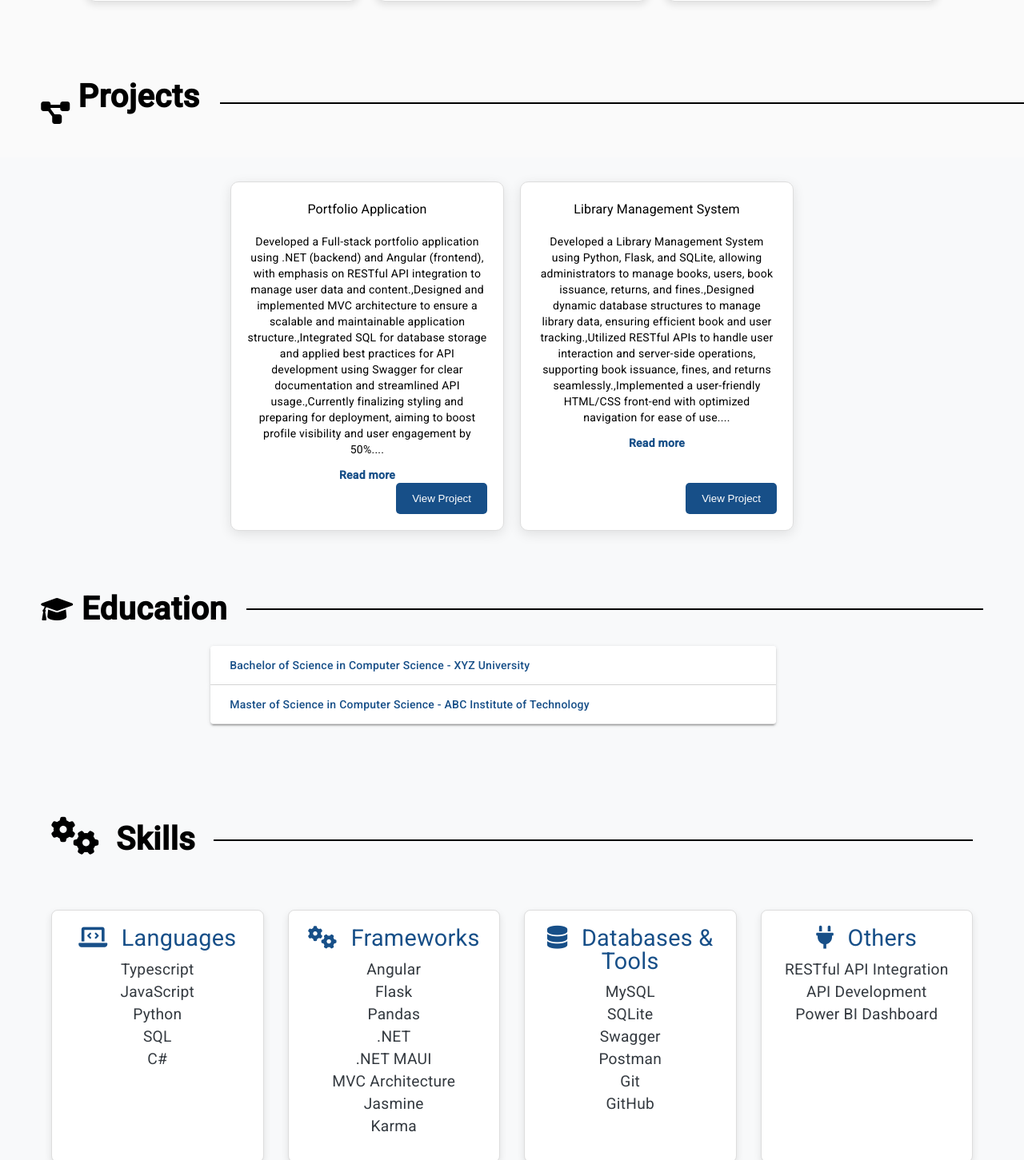
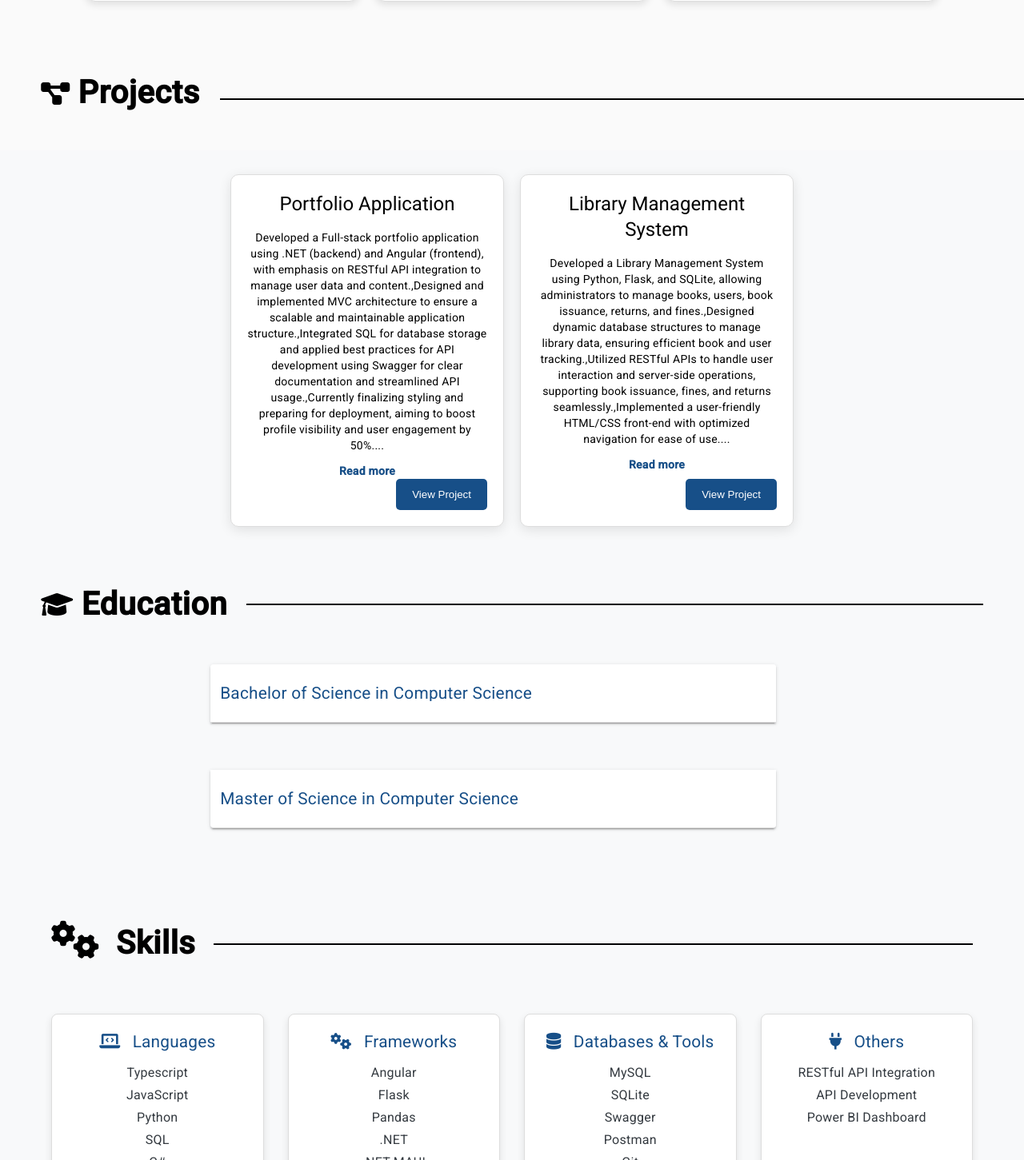
Before and after one commit to nikhithachowdarybalusu/portfolio3, an Angular app: page / in a window 1280 px wide. Shown: the part 1279-2730 px from the top of the page at 80% size. Built offline with nearby package versions, Linux system fonts and the light colour scheme; no server answers.

Commit message:
Styling fixes

```diff
--- a/src/app/education/education.component.html
+++ b/src/app/education/education.component.html
@@ -7,11 +7,12 @@
   <mat-accordion>
     <mat-expansion-panel class="accordion-item" *ngFor="let education of educationList">
       <mat-expansion-panel-header class="accordion-header">
-        {{ education.title }} - {{ education.institution }}
+        {{ education.title }}
       </mat-expansion-panel-header>
       <mat-panel-description class="accordion-body">
-        <p>{{ education.description }}</p>
-        <p><strong>Duration:</strong> {{ education.duration }}</p>
+        <p class="institution-title"><strong> {{ education.institution }} </strong></p>
+        <p><strong> {{ education.duration }} </strong></p>
+        <p class="description">{{ education.description }}</p>
       </mat-panel-description>
     </mat-expansion-panel>
   </mat-accordion>
--- a/src/app/education/education.component.scss
+++ b/src/app/education/education.component.scss
@@ -42,6 +42,13 @@
   border-bottom: 1px solid #ddd;
   margin-left: 18%;
   max-width: 60%;
+  margin-top: 5%;
+}
+
+.accordion-header{
+  font-size: 1.3rem;
+  font-weight: normal;
+  padding: 12px;
 }
 
 /* Override mat-expansion-panel styles */
@@ -75,15 +82,23 @@
 }
 
 ::ng-deep .mat-expansion-panel-body {
-  padding: 15px;
   // background-color: $white; /* Background color for the expanded content */
   border-top: 1px solid $primary-color;
   color: $primary-color !important;
+  display: block;
+  .description{
+    min-width: 20%;
+  }
 }
 
 ::ng-deep .mat-expansion-panel-body p {
-  margin: 0;
+  margin: 4%;
   color: $primary-color !important;
+  display: block;
+  .institution-title{
+    font-size: 1.2rem;
+  }
+  min-width: 15%;
 }
 
 ::ng-deep .mat-expansion-panel-header.mat-expansion-panel-header-focused {
@@ -105,11 +120,11 @@
   }
 
   .accordion {
-    padding: 10px;
+    padding: 2%;
   }
 
   .accordion-header {
-    font-size: 1.3rem;
+    font-size: 1.1rem;
     padding: 12px;
   }
 
@@ -117,5 +132,10 @@
     font-size: 1rem;
     padding: 12px;
     color: $primary-color !important;
+    display: block;
+
+  .institution-title{
+    font-size: 1.2rem;
+  }
   }
 }
--- a/src/app/education/education.component.ts
+++ b/src/app/education/education.component.ts
@@ -26,7 +26,7 @@ export class EducationComponent implements OnInit {
     {
       title: 'Master of Science in Computer Science',
       institution: 'ABC Institute of Technology',
-      description: 'Advanced topics in machine learning, AI, and data analysis.',
+      description: 'Advanced topics in machine learning, AI, and data analysis.Advanced topics in machine learning, AI, and data analysis.Advanced topics in machine learning, AI, and data analysis.Advanced topics in machine learning, AI, and data analysis.Advanced topics in machine learning, AI, and data analysis.Advanced topics in machine learning, AI, and data analysis.Advanced topics in machine learning, AI, and data analysis.Advanced topics in machine learning, AI, and data analysis.Advanced topics in machine learning, AI, and data analysis.',
       duration: '2017-2021',
       delay: '0.5s'
     }
--- a/src/app/projects/projects.component.html
+++ b/src/app/projects/projects.component.html
@@ -13,7 +13,7 @@
           <!-- <img [src]="project.imageUrl" alt="Project Image" class="project-img" /> -->
         </div>
         <div class="tab-content">
-          <h3>{{ project.title }}</h3>
+          <h1>{{ project.title }}</h1>
           <p>{{ project.description | slice:0:100 }}...</p>
           <a [routerLink]="['/project', project.id]" class="project-link">Read more</a>
         </div>
--- a/src/app/projects/projects.component.scss
+++ b/src/app/projects/projects.component.scss
@@ -22,7 +22,7 @@
 .projects-icon {
   font-size: 2rem;  /* Adjust the size of the icon */
   margin-right: 10px;  /* Space between the icon and title */
-  margin-top: 2%;
+  margin-bottom: 1%;
   margin-left: 4%;
 }
 
@@ -181,6 +181,10 @@
     margin-top: 20px; /* Adds space below the title */
   }
 
+  .projects-icon{
+    margin-top: 4%;
+  }
+
   .tabs {
     flex-direction: column; /* Stacks the tabs vertically */
     gap: 15px;
@@ -198,7 +202,7 @@
     width: 100%;
   }
 
-  .tab-content h3 {
+  .tab-content h1 {
     font-size: 1.3rem;
   }
 
@@ -219,12 +223,12 @@
 
   .tabs {
     flex-wrap: wrap;
-    justify-content: space-between;
+    justify-content: center;
   }
 
   .tab {
-    min-width: 45%; /* Two tabs per row */
-    max-width: 45%;
+    min-width: 50%; /* Two tabs per row */
+    max-width: 50%;
   }
 
   .section-title {
@@ -236,3 +240,9 @@
     margin-top: 10px;
   }
 }
+
+@media only screen and (max-width: 480px) {
+  .projects-icon{
+    margin-top: 6%;
+  }
+}
--- a/src/app/skills/skills.component.scss
+++ b/src/app/skills/skills.component.scss
@@ -34,10 +34,6 @@
     // color: $primary-color;
   }
 
-  .skills-icon:hover {
-    color: darken($primary-color, 10%);
-  }
-
   .skills-list {
     display: flex;
     flex-wrap: wrap;
@@ -55,7 +51,7 @@
   }
 
   .skill-category h3 {
-    font-size: 1.8rem;
+    font-size: 1.3rem;
     color: $primary-color;
     margin-bottom: 15px;
   }
@@ -71,7 +67,7 @@
   }
 
   .skill-category ul li {
-    font-size: 1.2rem;
+    font-size: 1rem;
     color: $dark-color;
     margin-bottom: 8px;
   }
```
